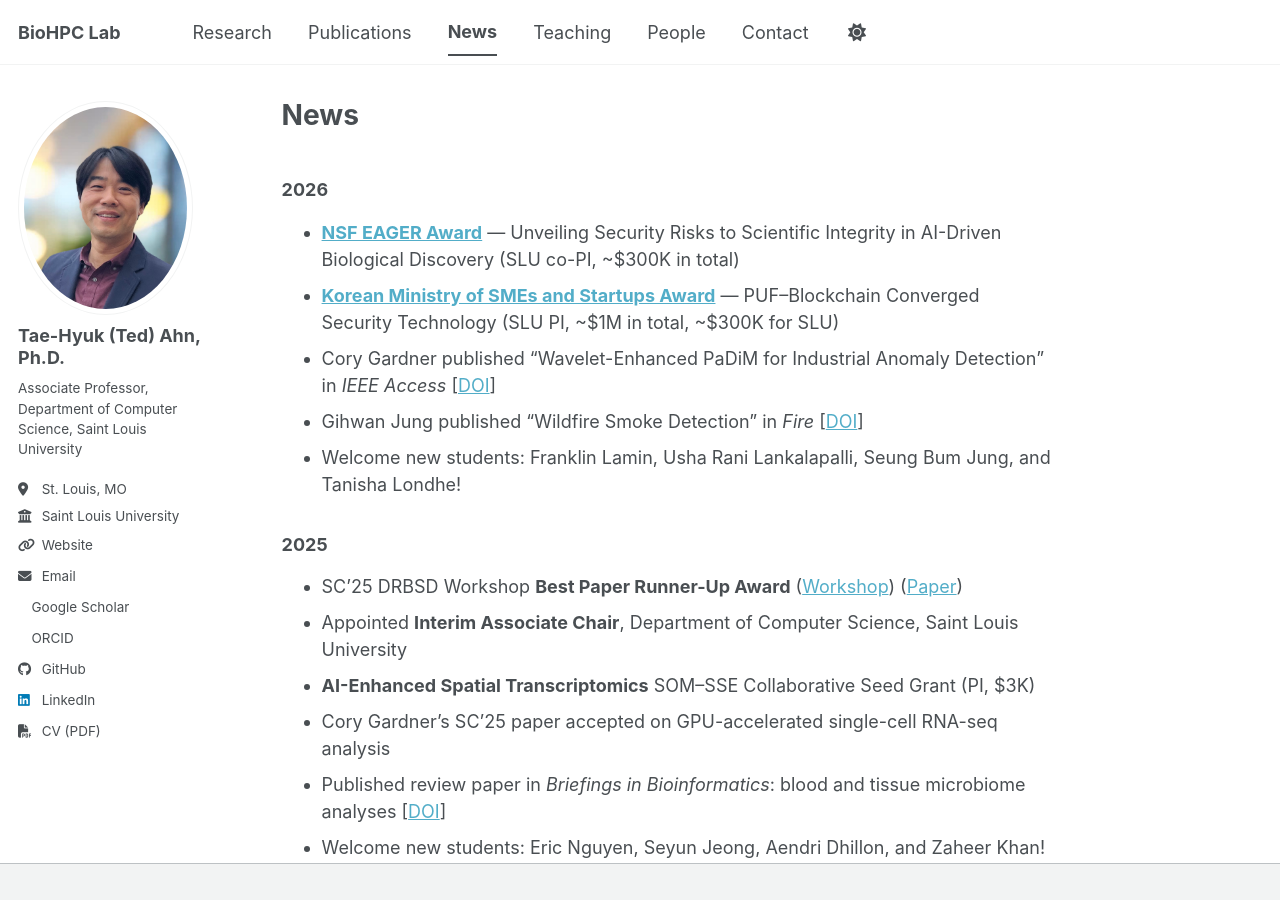
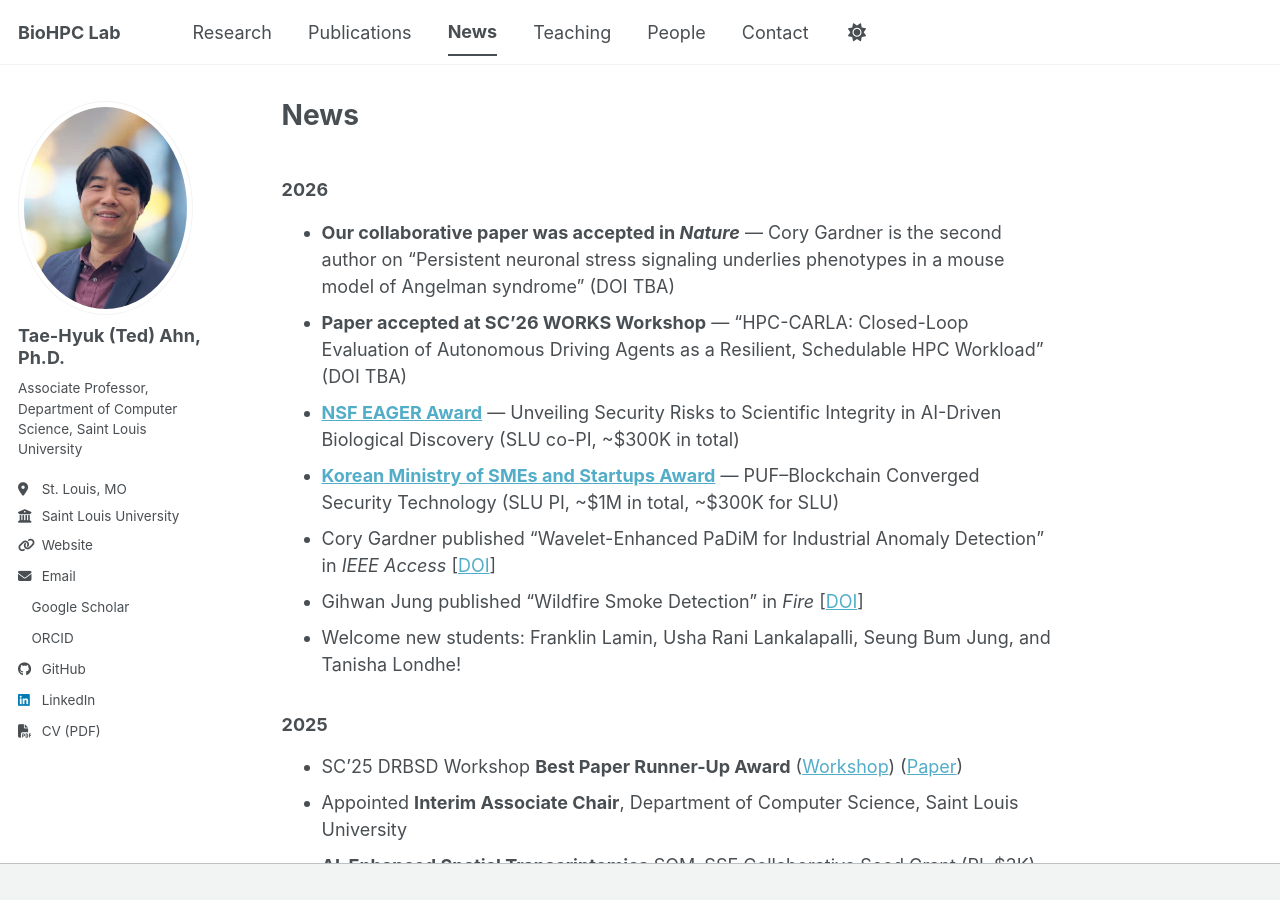
Before and after one commit to BioHPC/BioHPC.github.io, a Jekyll site: the page built from _pages/news.md, in a window 1280 px wide and 900 px high. Built offline with Jekyll 4.4.1, drawn with Linux system fonts in a browser that asks for light colours; a style sheet for code colours, icons or effects is not loaded.

```diff
--- a/_pages/news.md
+++ b/_pages/news.md
@@ -6,6 +6,8 @@ author_profile: true
 ---
 
 ### 2026
+- <b>Our collaborative paper was accepted in <i>Nature</i></b> — Cory Gardner is the second author on "Persistent neuronal stress signaling underlies phenotypes in a mouse model of Angelman syndrome" (DOI TBA)
+- <b>Paper accepted at SC'26 WORKS Workshop</b> — "HPC-CARLA: Closed-Loop Evaluation of Autonomous Driving Agents as a Resilient, Schedulable HPC Workload" (DOI TBA)
 - <b>[NSF EAGER Award](https://www.nsf.gov/)</b> — Unveiling Security Risks to Scientific Integrity in AI-Driven Biological Discovery (SLU co-PI, ~$300K in total)
 - <b>[Korean Ministry of SMEs and Startups Award](https://www.mss.go.kr/)</b> — PUF–Blockchain Converged Security Technology (SLU PI, ~$1M in total, ~$300K for SLU)
 - Cory Gardner published "Wavelet-Enhanced PaDiM for Industrial Anomaly Detection" in <i>IEEE Access</i> [[DOI](https://doi.org/10.1109/ACCESS.2026.3669882)]
```
Also changed, not shown: _pages/about.md (+1 -1 lines).
